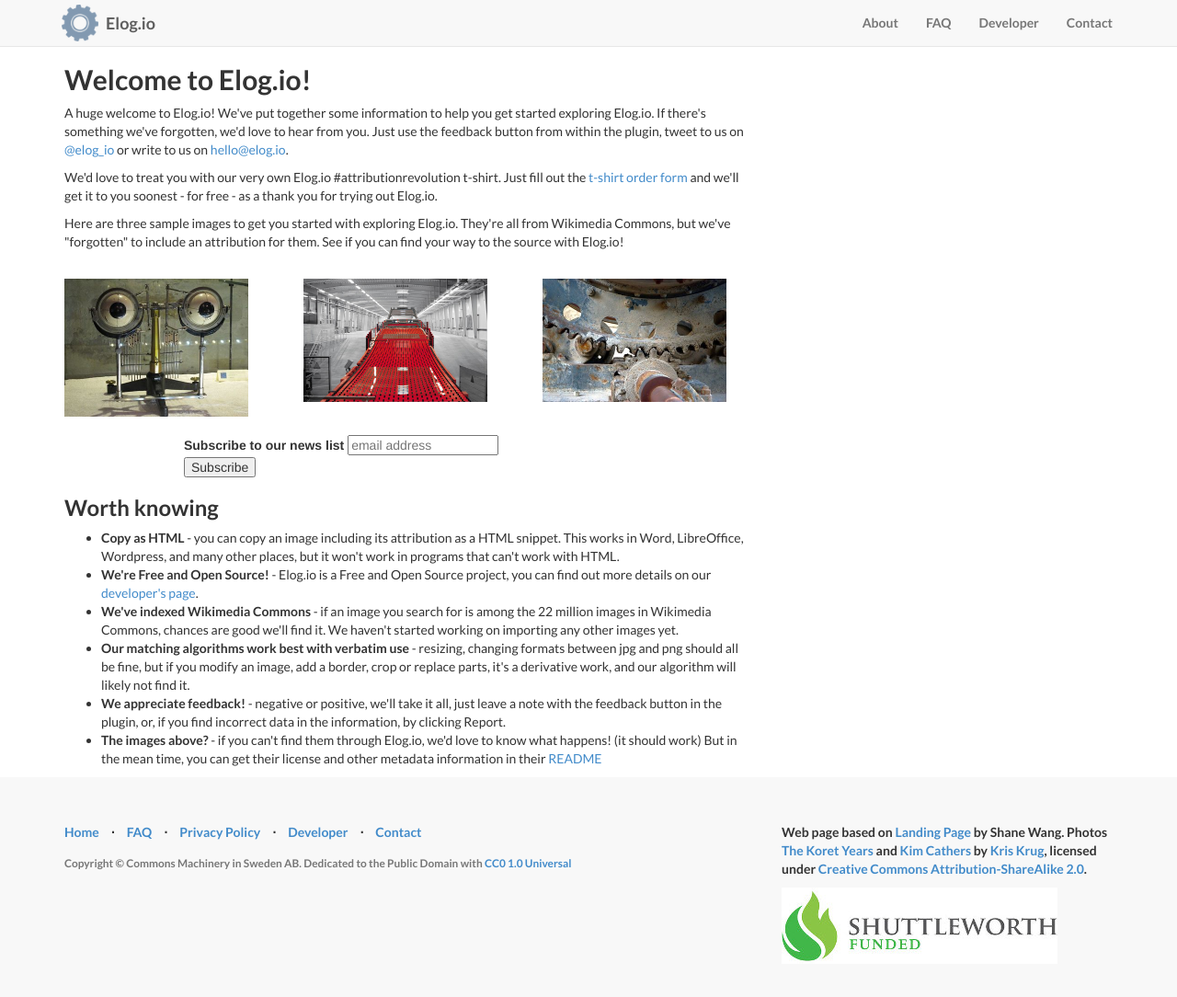
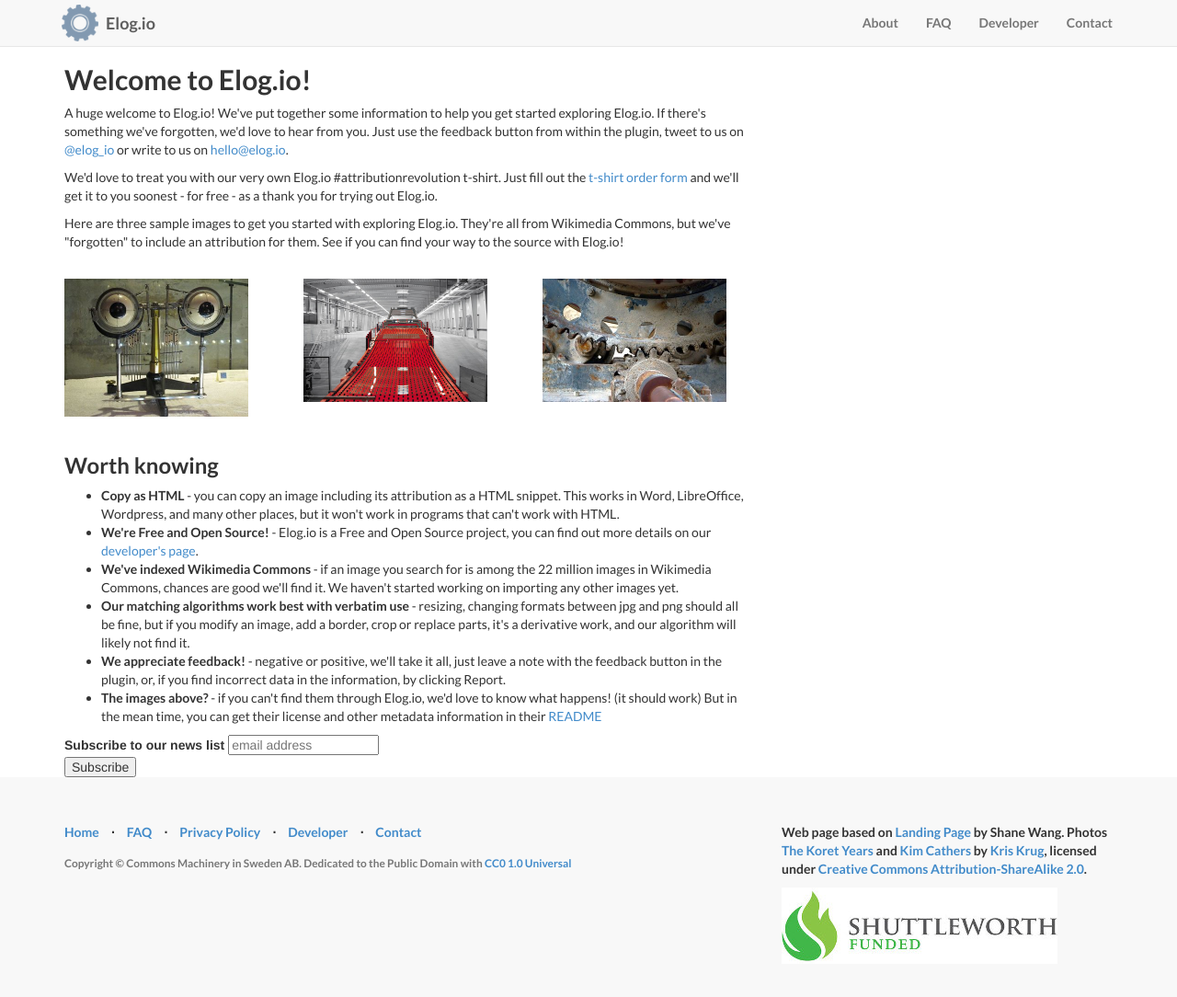
Before and after one commit to commonsmachinery/elogio, a Jekyll site: the page built from welcome.html, in a window 1280 px wide and 1098 px high. Shown: the top 1084 px of the window at 92% size. Built offline with Jekyll 4.4.1, drawn with Linux system fonts in a browser that asks for light colours; nearby versions of some CDN libraries; library files that are not in the unit come from our copies; comment, search, counter and statistics services are not loaded.

Commit message:
Changed location of newsletter signup form

```diff
--- a/welcome.html
+++ b/welcome.html
@@ -39,9 +39,18 @@ root: "../"
   </div>
 </div>
 <br />
-<div class="row">
-  <div class="col-md-2"></div>
-  <div class="col-md-8">
+
+<h3>Worth knowing</h3>
+<p>
+<ul>
+  <li><strong>Copy as HTML</strong> - you can copy an image including its attribution as a HTML snippet. This works in Word, LibreOffice, Wordpress, and many other places, but it won't work in programs that can't work with HTML.</li>
+  <li><strong>We're Free and Open Source!</strong> - Elog.io is a Free and Open Source project, you can find out more details on our <a href="/dev/">developer's page</a>.</li>
+  <li><strong>We've indexed Wikimedia Commons</strong> - if an image you search for is among the 22 million images in Wikimedia Commons, chances are good we'll find it. We haven't started working on importing any other images yet.</li>
+  <li><strong>Our matching algorithms work best with verbatim use</strong> - resizing, changing formats between jpg and png should all be fine, but if you modify an image, add a border, crop or replace parts, it's a derivative work, and our algorithm will likely not find it.</li>
+   <li><strong>We appreciate feedback!</strong> - negative or positive, we'll take it all, just leave a note with the feedback button in the plugin, or, if you find incorrect data in the information, by clicking Report.</li>
+   <li><strong>The images above?</strong> - if you can't find them through Elog.io, we'd love to know what happens! (it should work) But in the mean time, you can get their license and other metadata information in their <a href="/img/samples/README">README</a></li>
+</ul>
+</p>
 <!-- Begin MailChimp Signup Form -->
 <link href="//cdn-images.mailchimp.com/embedcode/slim-081711.css" rel="stylesheet" type="text/css">
 <style type="text/css">
@@ -63,18 +72,3 @@ root: "../"
 
 <!--End mc_embed_signup-->
 </div>
-  <div class="col-md-2"></div>
-</div>
-
-<h3>Worth knowing</h3>
-<p>
-<ul>
-  <li><strong>Copy as HTML</strong> - you can copy an image including its attribution as a HTML snippet. This works in Word, LibreOffice, Wordpress, and many other places, but it won't work in programs that can't work with HTML.</li>
-  <li><strong>We're Free and Open Source!</strong> - Elog.io is a Free and Open Source project, you can find out more details on our <a href="/dev/">developer's page</a>.</li>
-  <li><strong>We've indexed Wikimedia Commons</strong> - if an image you search for is among the 22 million images in Wikimedia Commons, chances are good we'll find it. We haven't started working on importing any other images yet.</li>
-  <li><strong>Our matching algorithms work best with verbatim use</strong> - resizing, changing formats between jpg and png should all be fine, but if you modify an image, add a border, crop or replace parts, it's a derivative work, and our algorithm will likely not find it.</li>
-   <li><strong>We appreciate feedback!</strong> - negative or positive, we'll take it all, just leave a note with the feedback button in the plugin, or, if you find incorrect data in the information, by clicking Report.</li>
-   <li><strong>The images above?</strong> - if you can't find them through Elog.io, we'd love to know what happens! (it should work) But in the mean time, you can get their license and other metadata information in their <a href="/img/samples/README">README</a></li>
-</ul>
-</p>
-</div>
```
